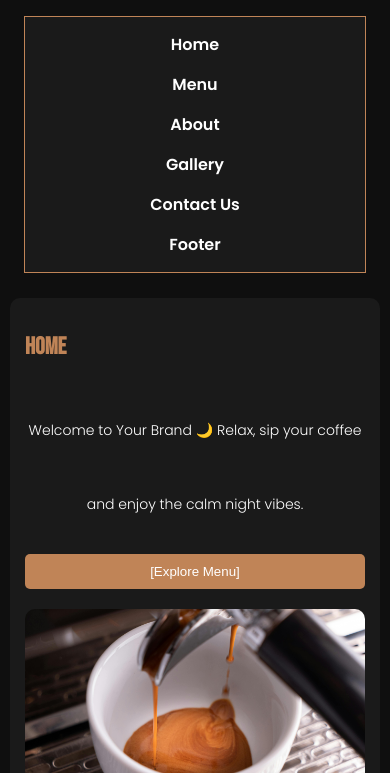
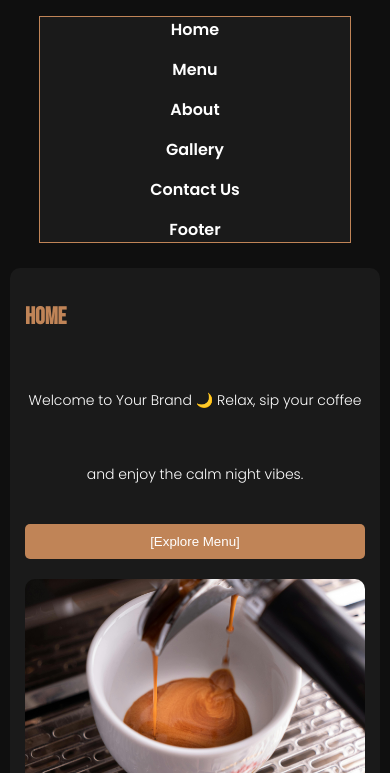
Before and after one commit to Ibrahim-magdy-elafney/Your-Brand, a plain HTML site: page index.html in a window 390 px wide. Shown: the part 71-844 px from the top of the page. Drawn offline with Linux system fonts and the light colour scheme.

Commit message:
The Project Number 7 In Cafe

```diff
--- a/Your Brand.css
+++ b/Your Brand.css
@@ -50,7 +50,6 @@ body {
         color: #fff;
         background: #1a1a1a;
         border: 1px solid #c08457;
-        padding: 15px;
         align-items: center;
 
     }
@@ -165,8 +164,6 @@ button:hover {
 
 }
 
-
-
 .text {
 
     width: 100%;
```
